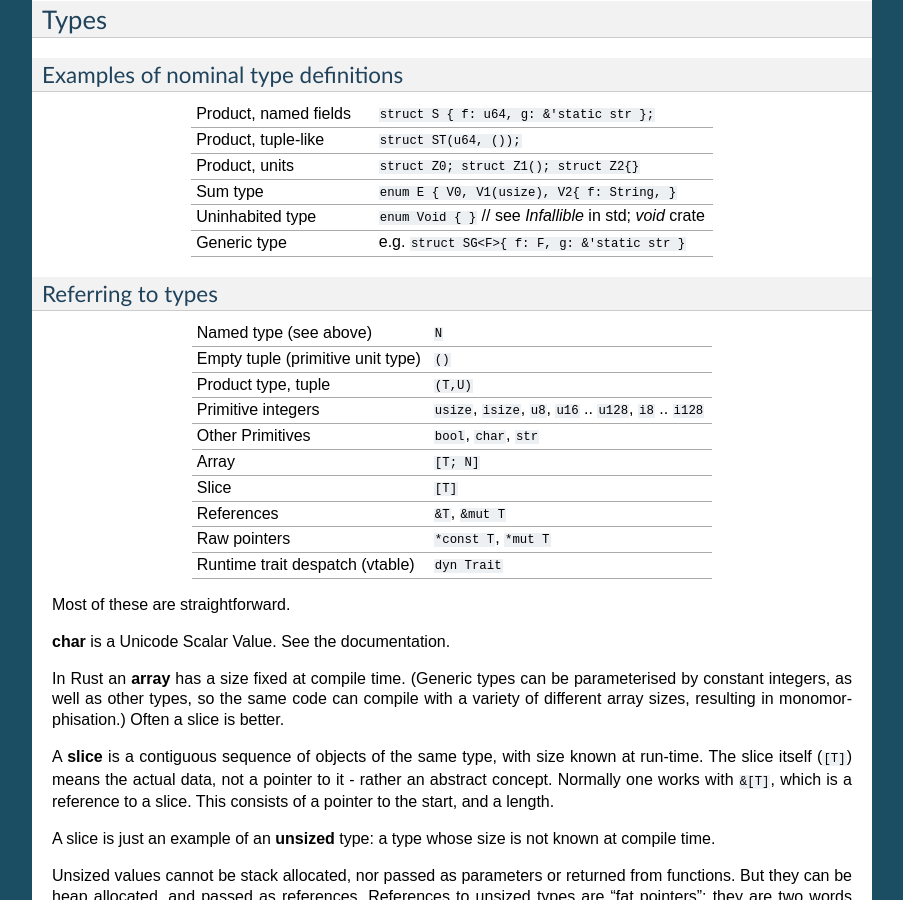
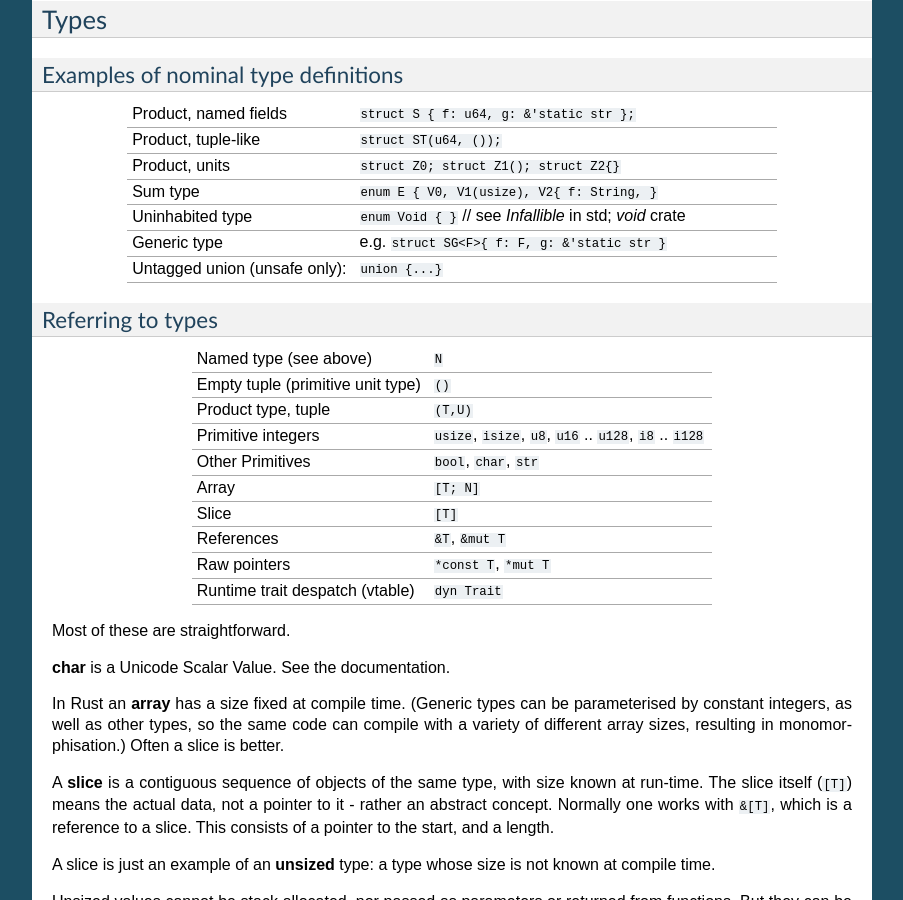
Before and after one commit to cxw620/rust-polyglot, a Sphinx documentation site: the page built from docs/types.rst, in a window 1280 px wide and 900 px high, scrolled down 549 px. Shown: the whole window, without its empty margins (198-1101 px from the left). Built offline with Sphinx 7.4.7, drawn with Linux system fonts in a browser that asks for light colours.

Commit message:
types add union
Signed-off-by: Ian Jackson <ijackson@chiark.greenend.org.uk>

```diff
--- a/docs/types.rst
+++ b/docs/types.rst
@@ -57,6 +57,8 @@ Examples of nominal type definitions
    - ``enum Void { }`` // see `Infallible` in std; `void` crate
  * - Generic type
    - e.g. ``struct SG<F>{ f: F, g: &'static str }``
+ * - Untagged union (unsafe only):
+   - ``union {...}``
 
 Referring to types
 ~~~~~~~~~~~~~~~~~~
```
